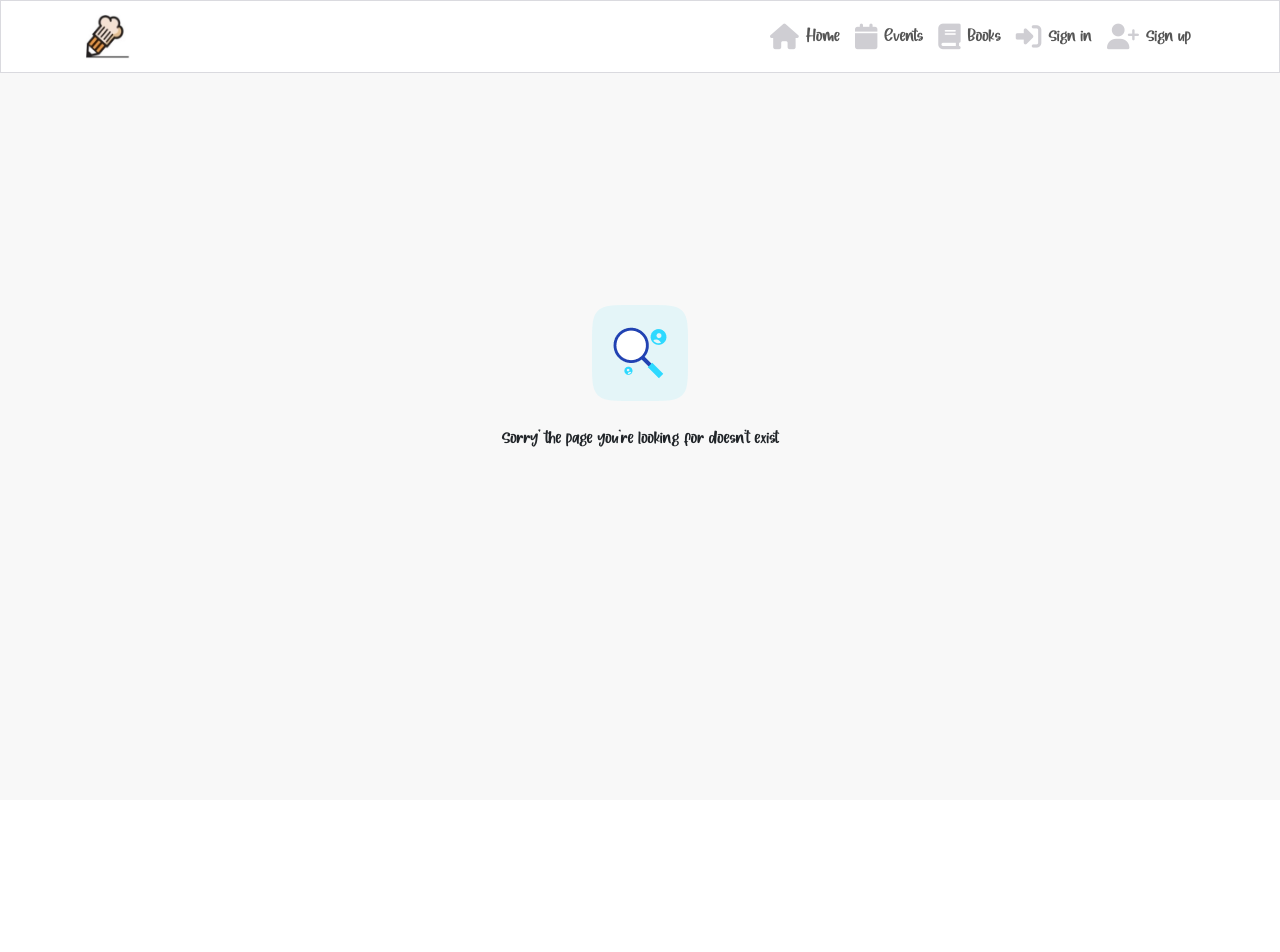
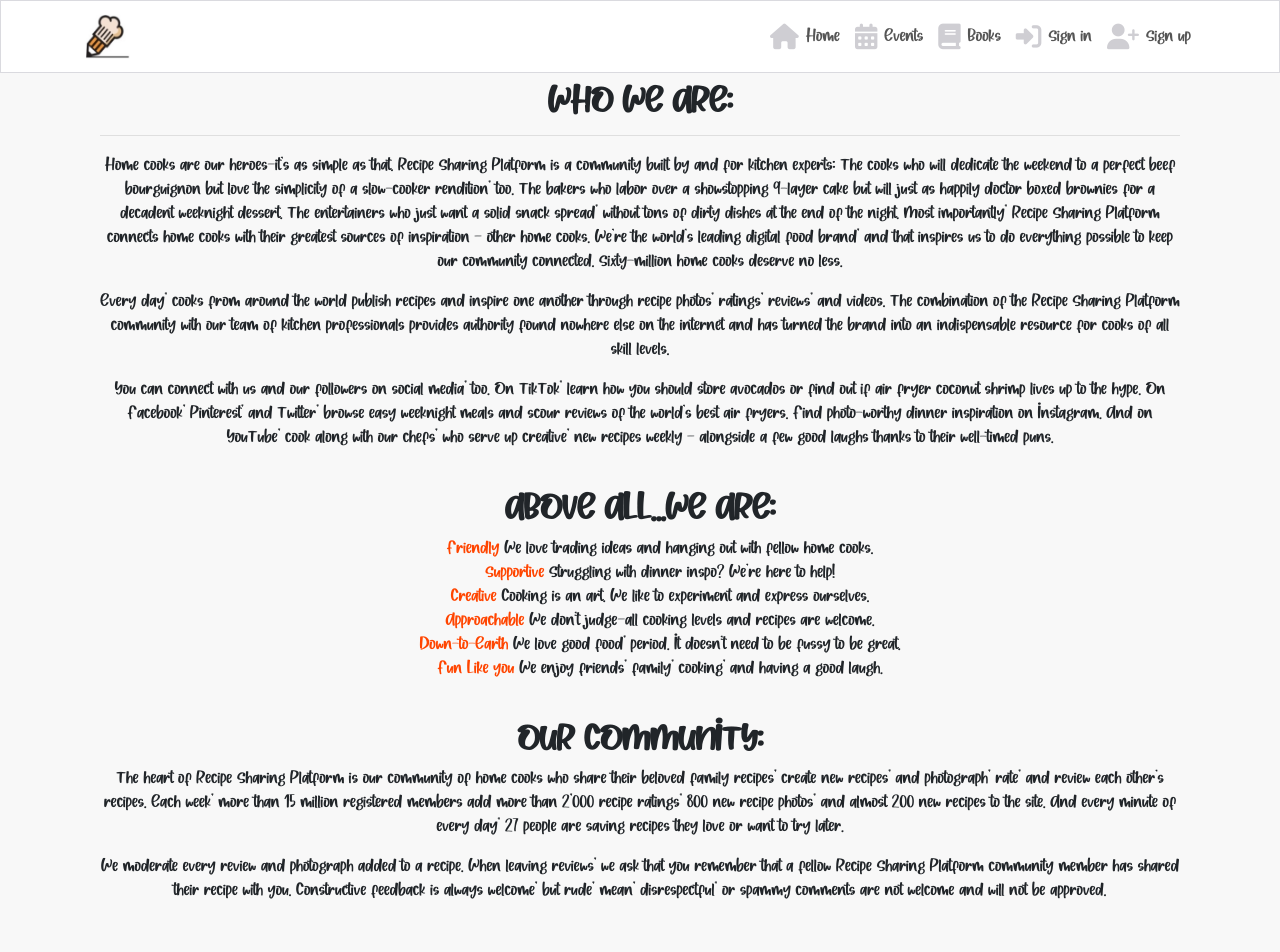
Before and after one commit to Code-Institute-Submissions/recipe-sharing-platform, a React (Create React App) app: page /about in a window 1280 px wide. Shown: the top 952 px of the page. Before the commit the page ends 800 px from the top, so only its background shows below. Built offline with nearby package versions, Linux system fonts and the light colour scheme; no server answers.

Commit message:
Add General Details

```diff
--- a/public/index.html
+++ b/public/index.html
@@ -35,7 +35,7 @@
       referrerpolicy="no-referrer"
     />
     <script
-      src="https://kit.fontawesome.com/141969ba89.js"
+      src="https://kit.fontawesome.com/0ddb285a6b.js"
       crossorigin="anonymous"
     ></script>
     <!--
--- a/src/App.js
+++ b/src/App.js
@@ -23,6 +23,7 @@ import BookEditForm from './pages/books/BookEditForm';
 import BookPage from './pages/books/BookPage';
 import BooksPage from './pages/books/BooksPage';
 import NotFound from "./components/NotFound";
+import About from "./pages/About";
 
 function App() {
   const currentUser = useCurrentUser();
@@ -74,6 +75,7 @@ function App() {
               <BooksPage message="No results found. Adjust the search keyword" />
             )}
           />
+          <Route exact path="/about" render={() => <About />} />
           <Route exact path="/signin" render={() => <SignInForm />} />
           <Route exact path="/signup" render={() => <SignUpForm />} />
           <Route exact path="/posts/create" render={() => <PostCreateForm />} />
--- a/src/components/NavBar.js
+++ b/src/components/NavBar.js
@@ -40,7 +40,7 @@ const NavBar = () => {
       activeClassName={styles.Active}
       to="/posts/create"
     >
-      <i className="fas fa-square-plus" />Add Recipe
+      <i className="fa-solid fa-file-pen" />Add Recipe
     </NavLink>
   );
 
@@ -76,6 +76,14 @@ const NavBar = () => {
         to="/liked"
       >
         <i className="fas fa-heart"></i>Liked
+      </NavLink>
+
+      <NavLink
+        className={styles.NavLink}
+        activeClassName={styles.Active}
+        to="/about"
+      >
+        <i className="fa-solid fa-scroll"></i>About
       </NavLink>
 
       <NavLink className={styles.NavLink} to="/" onClick={handleSignOut}>
@@ -145,7 +153,7 @@ const NavBar = () => {
               className={styles.NavLink}
               activeClassName={styles.Active}
             >
-              <i className="fas fa-calendar"></i>Events
+              <i className="fas fa-calendar-days"></i>Events
             </NavLink>
 
             <NavLink
--- /dev/null
+++ b/src/pages/About.js
@@ -0,0 +1,160 @@
+import React from 'react';
+import { Container, Row } from 'react-bootstrap';
+import styles from '../styles/About.module.css';
+
+function About() {
+  return (
+    <Container className={styles.Content}>
+      <h2>
+        <strong>Who We Are:</strong>
+      </h2>
+      <hr />
+      <p>
+      Home cooks are our heroes—it's as simple as that. Recipe Sharing Platform is a community built by and for kitchen experts:
+      The cooks who will dedicate the weekend to a perfect beef bourguignon but love the simplicity of a slow-cooker rendition, too.
+      The bakers who labor over a showstopping 9-layer cake but will just as happily doctor boxed brownies for a decadent weeknight dessert.
+      The entertainers who just want a solid snack spread, without tons of dirty dishes at the end of the night.
+      Most importantly, Recipe Sharing Platform connects home cooks with their greatest sources of inspiration — other home cooks.
+      We're the world's leading digital food brand, and that inspires us to do everything possible to keep our community connected.
+      Sixty-million home cooks deserve no less.
+      </p>
+      <p>
+      Every day, cooks from around the world publish recipes and inspire one another through recipe photos, ratings, reviews, and videos.
+      The combination of the Recipe Sharing Platform community with our team of kitchen professionals provides authority found nowhere else
+      on the internet and has turned the brand into an indispensable resource for cooks of all skill levels.
+      </p>
+      <p>
+      You can connect with us and our followers on social media, too. On TikTok, learn how you should store avocados or find out if air fryer
+      coconut shrimp lives up to the hype. On Facebook, Pinterest, and Twitter, browse easy weeknight meals and scour reviews of the world's best
+      air fryers. Find photo-worthy dinner inspiration on Instagram. And on YouTube, cook along with our chefs, who serve up creative, new recipes
+      weekly — alongside a few good laughs thanks to their well-timed puns.
+      </p>
+      <br />
+      <h2>
+        <strong>Above all...we are:</strong>
+      </h2>
+      <p>
+        <ul>
+            <li><span>Friendly</span> We love trading ideas and hanging out with fellow home cooks.</li>
+            <li><span>Supportive</span> Struggling with dinner inspo? We're here to help!</li>
+            <li><span>Creative</span> Cooking is an art. We like to experiment and express ourselves.</li>
+            <li><span>Approachable</span> We don't judge—all cooking levels and recipes are welcome.</li>
+            <li><span>Down-to-Earth</span> We love good food, period. It doesn't need to be fussy to be great.</li>
+            <li><span>Fun Like you</span> We enjoy friends, family, cooking, and having a good laugh.</li>
+        </ul>
+      </p>
+      <br />
+      <h2>
+        <strong>Our Community:</strong>
+      </h2>
+      <p>
+      The heart of Recipe Sharing Platform is our community of home cooks who share their beloved family recipes,
+      create new recipes, and photograph, rate, and review each other's recipes. Each week, more than 15 million registered members
+      add more than 2,000 recipe ratings, 800 new recipe photos, and almost 200 new recipes to the site. And every minute of every day,
+      27 people are saving recipes they love or want to try later.
+      </p>
+      <p>
+      We moderate every review and photograph added to a recipe. When leaving reviews, we ask that you remember that a fellow Recipe
+      Sharing Platform community member has shared their recipe with you. Constructive feedback is always welcome, but rude, mean,
+      disrespectful, or spammy comments are not welcome and will not be approved.
+      </p>
+      <br />
+      <br />
+      <h2>
+        <strong>Tips for Submitting Your Recipe:</strong>
+      </h2>
+      <p>
+      Take your go-to recipe from favorite to famous!
+      Chances are you're reading this because you enjoy cooking and sharing food with others. Posting one of your own recipes on Recipe Sharing
+      Platform is a great way to share your creations with a much larger crowd! Whether you improvise your way around the kitchen, tend to tweak
+      ingredients to get the tastiest result, or follow steps methodically, a recipe is the common starting point. At Recipe Sharing Platform,
+      we get thousands of recipe submissions every year. Here are some top tips to help your recipe stand out from the crowd and get published on
+      the site for everyone to find, try, and review!
+      </p>
+      <p>
+        <ul>
+            <li><span>Title</span> Choose a clear title that tells the cook what to expect and includes search-friendly words. "Andouille and Chicken Creole Pasta" tells us more about the dish than "Mardi Gras Pasta." Since other cooks often search by ingredient, "Andouille and Chicken Creole Pasta" is more likely to pop up.</li>
+            <li><span>Description</span> Include a short but detailed sentence describing the dish that will get the cook excited and tell them what to expect.</li>
+            <li><span>Ingredients</span> Include measurements, List ingredients in order, Include ingredient prep.</li>
+            <li><span>Directions</span> Be descriptive, Include temperatures, Give pan size and type, Include doneness tips, </li>
+            <li><span>Photo</span> Snap a pic of your final dish to show everyone what it should look like and how appetizing it is!</li>
+            <li><span>Fun Like you</span> We enjoy friends, family, cooking, and having a good laugh.</li>
+        </ul>
+      </p>
+      <br />
+      <h2>
+        <strong>Share Your Recipe!</strong>
+      </h2>
+      <p>
+      Now you're ready to share your recipe with the world! Log into your Recipe Sharing Platform account and visit the Add a Recipe page to get going!
+      </p>
+      <br />
+      <h2>
+        <strong>Social Media:</strong>
+      </h2>
+      <hr />
+      <Row className={styles.SocialIconsAlign}>
+        <a
+          href="https://facebook.com/"
+          target="_blank"
+          rel="noreferrer"
+          aria-label="Visit our Facebook page (opens in a new tab)"
+        >
+          <i className="fa-brands fa-facebook-f" />
+        </a>
+
+        <a
+          href="https://twitter.com/"
+          target="_blank"
+          rel="noreferrer"
+          aria-label="Visit our Twitter page (opens in a new tab)"
+        >
+          <i className="fa-brands fa-twitter" />
+        </a>
+
+        <a
+          href="https://www.instagram.com/"
+          target="_blank"
+          rel="noreferrer"
+          aria-label="Visit our Instagram page (opens in a new tab)"
+        >
+          <i className="fa-brands fa-instagram" />
+        </a>
+
+        <a
+          href="https://www.youtube.com/"
+          target="_blank"
+          rel="noreferrer"
+          aria-label="Visit our YouTube page (opens in a new tab)"
+        >
+          <i className="fa-brands fa-youtube" />
+        </a>
+
+        <a
+          href="https://pinterest.com/"
+          target="_blank"
+          rel="noreferrer"
+          aria-label="Visit our Pinterest page (opens in a new tab)"
+        >
+          <i className="fa-brands fa-pinterest" />
+        </a>
+
+        <a
+          href="https://www.tiktok.com/"
+          target="_blank"
+          rel="noreferrer"
+          aria-label="Visit my Tiktok page (opens in a new tab)"
+        >
+          <i className="fa-brands fa-tiktok" />
+        </a>
+      </Row>
+      <br />
+      <p id={styles.Disclaimer}>
+        <br />
+        Project created for educational purposes only.
+      </p>
+    </Container>
+  );
+}
+
+export default About;
--- a/src/pages/posts/PostsPage.js
+++ b/src/pages/posts/PostsPage.js
@@ -4,12 +4,14 @@ import Form from "react-bootstrap/Form";
 import Col from "react-bootstrap/Col";
 import Row from "react-bootstrap/Row";
 import Container from "react-bootstrap/Container";
+import Card from "react-bootstrap/Card";
 
 import Post from "./Post";
 import Asset from "../../components/Asset";
 
 import appStyles from "../../App.module.css";
 import styles from "../../styles/PostsPage.module.css";
+
 import { useLocation } from "react-router";
 import { axiosReq } from "../../api/axiosDefaults";
 
@@ -67,6 +69,13 @@ function PostsPage({ message, filter = "" }) {
           />
         </Form>
 
+        <Card className={styles.Post}>
+        <br />
+        <h2><strong>Explore Our Recipes!</strong></h2>
+        <br />
+        </Card>
+        <br />
+
         {hasLoaded ? (
           <>
             {posts.results.length ? (
--- /dev/null
+++ b/src/styles/About.module.css
@@ -0,0 +1,46 @@
+@font-face {
+    font-family: WildHazelnut;
+    src: url(WildHazelnut.ttf);
+}
+
+.Content {
+    font-family: 'WildHazelnut';
+    text-align: center;
+}
+
+.Content h2 {
+    font-family: 'WildHazelnut';
+    text-transform: uppercase;
+}
+
+.Content span {
+    color: orangered;
+}
+
+.Content ul {
+    list-style-type: none;
+}
+
+.SocialIconsAlign {
+    justify-content: center;
+}
+
+.SocialIconsAlign a {
+    font-family: 'WildHazelnut';
+    font-size: 175%;
+    padding: 0 5px;
+    color: #000000;
+}
+
+.SocialIconsAlign i {
+    color: orangered;
+}
+
+.SocialIconsAlign a:hover {
+    color: darkorange;
+}
+
+#Disclaimer {
+    font-family: 'WildHazelnut';
+    font-size: 90%;
+}
--- a/src/styles/BooksPage.module.css
+++ b/src/styles/BooksPage.module.css
@@ -12,7 +12,6 @@
 }
 
 .SearchIcon {
-  font-family: 'WildHazelnut';
   position: absolute;
   font-size: 1.2rem;
   padding: 9px;
--- a/src/styles/EventsPage.module.css
+++ b/src/styles/EventsPage.module.css
@@ -12,7 +12,6 @@
 }
 
 .SearchIcon {
-  font-family: 'WildHazelnut';
   position: absolute;
   font-size: 1.2rem;
   padding: 9px;
--- a/src/styles/Post.module.css
+++ b/src/styles/Post.module.css
@@ -29,3 +29,15 @@ h5 {
 .HeartOutline:hover {
   color: orangered;
 }
+
+.Title {
+  font-size: 200%;
+}
+
+.Title:hover {
+  color: orangered;
+}
+
+.Cat {
+  color: orangered;
+}
--- a/src/styles/PostsPage.module.css
+++ b/src/styles/PostsPage.module.css
@@ -12,7 +12,6 @@
 }
 
 .SearchIcon {
-  font-family: 'WildHazelnut';
   position: absolute;
   font-size: 1.2rem;
   padding: 9px;
```
Also changed, not shown: src/pages/posts/Post.js (+3 -6 lines).
